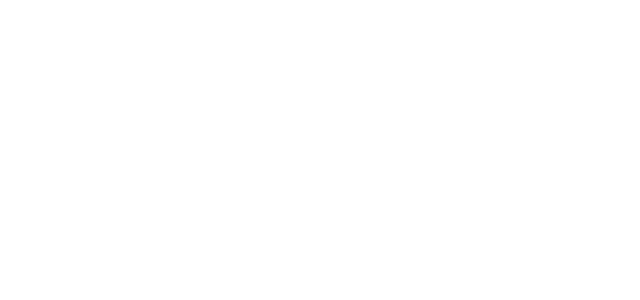
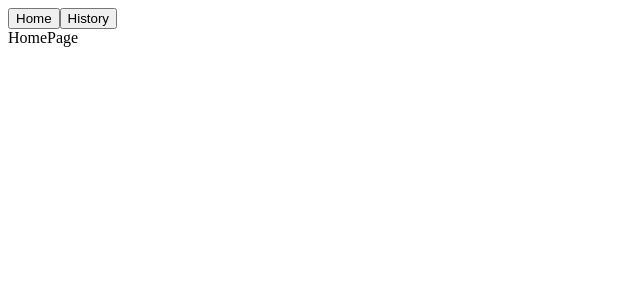
Before and after one commit to AnaMigriauli/PhotoGallery-App, a React (Vite) app: page / in a window 1280 px wide. Shown: the top 300 px of the page, without its empty margins (0-640 px from the left). Built offline with nearby package versions, Linux system fonts and the light colour scheme.

Commit message:
Implement Navigation component, use conditional rendering for routing between Home and history page

```diff
--- a/src/App.tsx
+++ b/src/App.tsx
@@ -1,7 +1,17 @@
 import "./App.css";
+import { useState } from "react";
+import HomePage from "./HomePage";
+import HistoryPage from "./HistoryPage";
+import Navigatin from "./Navigation";
 
-function App() {
-  return <></>;
-}
+const App: React.FC = () => {
+  const [currentPage, setCurrentPage] = useState<string>("home");
+  return (
+    <div>
+      <Navigatin setCurrentPage={setCurrentPage} />
+      {currentPage === "home" ? <HomePage /> : <HistoryPage />}
+    </div>
+  );
+};
 
 export default App;
--- /dev/null
+++ b/src/HistoryPage.tsx
@@ -0,0 +1,5 @@
+const HistoryPage: React.FC = () => {
+  return <div>HistoryPage</div>;
+};
+
+export default HistoryPage;
--- /dev/null
+++ b/src/HomePage.tsx
@@ -0,0 +1,5 @@
+const HomePage: React.FC = () => {
+  return <div>HomePage</div>;
+};
+
+export default HomePage;
--- /dev/null
+++ b/src/Navigation.tsx
@@ -0,0 +1,14 @@
+import React from "react";
+interface NavigationProps {
+  setCurrentPage: (page: string) => void;
+}
+const Navigatin: React.FC<NavigationProps> = ({ setCurrentPage }) => {
+  return (
+    <nav>
+      <button onClick={() => setCurrentPage("home")}>Home</button>
+      <button onClick={() => setCurrentPage("history")}>History</button>
+    </nav>
+  );
+};
+
+export default Navigatin;
```
